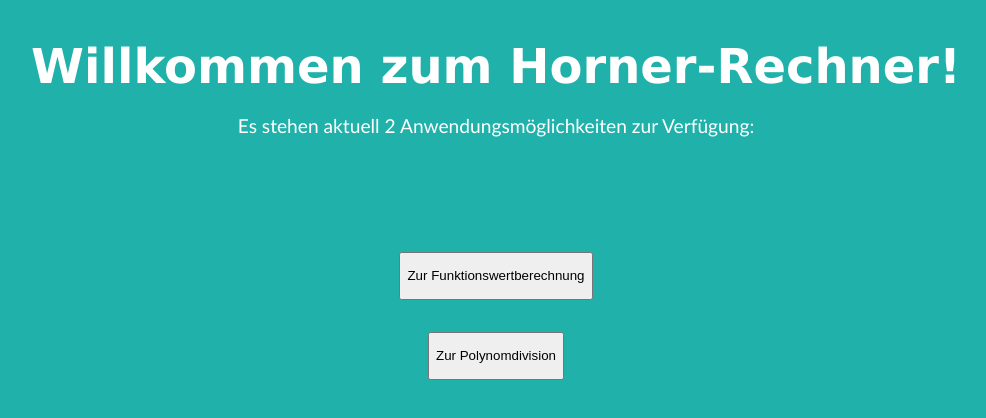
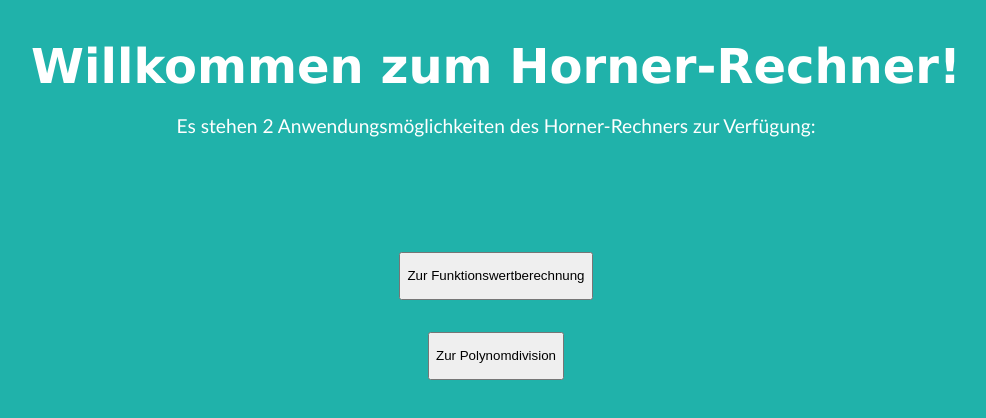
Before and after one commit to MarcelTheShadow/Horner, a Vue app: page / in a window 1280 px wide. Shown: the top 418 px of the page, without its empty margins (144-1130 px from the left). Built offline with nearby package versions, Linux system fonts and the light colour scheme.

Commit message:
Dokumentation und Anpassung

```diff
--- a/src/App.vue
+++ b/src/App.vue
@@ -1,11 +1,13 @@
 <script setup>
 </script>
 <template>
+  <!-- Start der App mittels Router -->
   <div class="App">
     <router-view />
   </div>
 </template>
 
+<!-- Style über ganze Anwendung hinweg sichtbar -->
 <style scoped>
 .App {
   background-color: lightseagreen;
--- a/src/components/funktionswertberechnung.vue
+++ b/src/components/funktionswertberechnung.vue
@@ -1,3 +1,4 @@
+<!-- Import von benötigten Variablen; Delegation der Berechnung an die .js-Datei -->
 <script setup>
 import { eingabeFunktionFunktionswertberechnung, eingabeStelleFunktionswertberechnung, eingabeAnzahlAbleitungenFunktionswertberechnung, polynomfunktionFunktionswertberechnung, stelleFunktionswertberechnung, funktionGueltigFunktionswertberechnung, stelleGueltigFunktionswertberechnung, ableitungshoheGueltigFunktionswertberechnung, ausgabeFunktionswertberechnung, eingabeVerarbeitenFunktionswertberechnung } from '../composables/polynomfunktionMethoden.js';
 </script>
@@ -6,42 +7,58 @@ import { eingabeFunktionFunktionswertberechnung, eingabeStelleFunktionswertberec
     <div class="Ueberschrift">
         Horner-Rechner - Funktionswertberechnung
     </div>
+    <!-- Eingabe -->
     <div class="eingabeBenutzerTextUndButton">
         <div class="eingabeBenutzerNurText">
+            <!-- Eingabe der Polynomfunktion, durch Enter Berechnung -->
             <input type="text" v-model="eingabeFunktionFunktionswertberechnung"
                 @keyup.enter="eingabeVerarbeitenFunktionswertberechnung()" placeholder="Polynomfunktion"
                 style="width: 20vw;" />
+            <!-- Eingabe der Stelle zur Funktionswertberechnung, durch Enter Berechnung -->
             <input type="text" v-model="eingabeStelleFunktionswertberechnung"
                 @keyup.enter="eingabeVerarbeitenFunktionswertberechnung()" placeholder="Stelle von x"
                 style="width: 10vw;">
+            <!-- Eingabe der Ordnung der Ableitung, durch Enter Berechnung -->
             <input type="text" v-model="eingabeAnzahlAbleitungenFunktionswertberechnung"
                 @keyup.enter="eingabeVerarbeitenFunktionswertberechnung()" placeholder="Ordnung der Ableitung"
-                style="width: 10vw;">
+                style="width: 15vw;">
         </div>
+        <!-- Durch Drücken Berechnung-->
         <button @click="eingabeVerarbeitenFunktionswertberechnung()">Führe Funktionswertberechnung aus</button>
     </div>
+
+    <!-- Ausgabe -->
     <div class="text">
-        <div v-if="(funktionGueltigFunktionswertberechnung && stelleGueltigFunktionswertberechnung && ableitungshoheGueltigFunktionswertberechnung)">
+        <!-- Ausgabe der Ergebnisse, wenn die Eingaben gültig sind -->
+        <div
+            v-if="(funktionGueltigFunktionswertberechnung && stelleGueltigFunktionswertberechnung && ableitungshoheGueltigFunktionswertberechnung)">
             <p>Eingegebene Polynomfunktion: {{ polynomfunktionFunktionswertberechnung }}</p>
             <p>Eingegebene Nullstelle: {{ stelleFunktionswertberechnung }}</p>
-            <p>Ergebnis der Funktionswertberechnung: <span class="wichtigeAusgabe"> {{ ausgabeFunktionswertberechnung }} </span> </p>
+            <p>Ergebnis der Funktionswertberechnung: <span class="wichtigeAusgabe"> {{ ausgabeFunktionswertberechnung }}
+                </span> </p>
         </div>
+        <!-- Ausgabe der Fehlermeldungen, wenn die Eingaben ungültig sind -->
+        <!-- Fehlermeldung bei ungültiger Polynomfunktion gibt allgemein an, wie welche Daten eingegeben werden müssen, nicht nur Polynomfunktion-->
         <div v-else-if="!funktionGueltigFunktionswertberechnung">
             <p>Die eingegebene Funktion ist ungültig!</p>
             <p>Es ist zu beachten:</p>
             <p>Arbeite für die Polynomfunktion mit dem Format a*x^n + b*x^m + c*x^k...</p>
-            <p>Die Koeffizienten a,b,c... und die eingegebene Stelle müssen ganze Zahlen, die Exponenten n,m,k... sowie die angegebene Ordnung der Ableitung natürliche Zahlen
+            <p>Die Koeffizienten a,b,c... und die eingegebene Stelle müssen ganze Zahlen, die Exponenten n,m,k... sowie
+                die angegebene Ordnung der Ableitung natürliche Zahlen
                 sein</p>
+        <!-- Fehlermeldung für ungültige Stelle-->
         </div>
         <div v-else-if="!stelleGueltigFunktionswertberechnung">
             <p>Es muss eine ganze Zahl als Stelle eingegeben werden!</p>
         </div>
+        <!-- Fehlermeldung für ungültige Ordnung der Ableitung-->
         <div v-else-if="!ableitungshoheGueltigFunktionswertberechnung">
             <p>Es muss eine natürliche Zahl als Ordnung der Ableitung angegeben werden!</p>
         </div>
     </div>
 </template>
 
+<!-- Import von benötigten CSS-Dateien für Style -->
 <style scoped>
 @import '../assets/styleForAll.css';
 @import '../assets/styleForTextInputs.css';
--- a/src/components/home.vue
+++ b/src/components/home.vue
@@ -1,3 +1,4 @@
+<!-- Router, um von der Homepage aus auf die beiden anderen Seiten zu gelangen -->
 <script setup>
 import router from '../router/index.js';
 </script>
@@ -7,14 +8,17 @@ import router from '../router/index.js';
         Willkommen zum Horner-Rechner!
     </div>
     <div class="text">
-        <p>Es stehen aktuell 2 Anwendungsmöglichkeiten zur Verfügung: </p>
+        <p>Es stehen 2 Anwendungsmöglichkeiten des Horner-Rechners zur Verfügung: </p>
     </div>
     <div class="routerButtons">
+        <!-- Buttons führen zu den zwei Vue-Seiten zur Anwendung des Horner-Schemas, Konfiguration in router/index.js -->
         <button @click="router.push('/funktionswertberechnung')">Zur Funktionswertberechnung</button>
         <button @click="router.push('/polynomdivision')">Zur Polynomdivision</button>
     </div>
 </template>
 
+<!-- Import von benötigter CSS-Dateie für Style -->
+ <!-- Zusätzlich Style für routerButtons, der nur hier genutzt wird-->
 <style scoped>
 @import '../assets/styleForAll.css';
 
--- a/src/components/polynomdivision.vue
+++ b/src/components/polynomdivision.vue
@@ -1,3 +1,4 @@
+<!-- Import von benötigten Variablen; Delegation der Berechnung an die .js-Datei -->
 <script setup>
 import { eingabeFunktionPolynomdivision, eingabeNullstellePolynomdivision, polynomfunktionPolynomdivision, nullstellePolynomdivision, funktionGueltigPolynomdivision, stelleGueltigPolynomdivision, ausgabePolynomdivision, eingabeVerarbeitenPolynomdivision } from '../composables/polynomfunktionMethoden.js';
 </script>
@@ -6,22 +7,30 @@ import { eingabeFunktionPolynomdivision, eingabeNullstellePolynomdivision, polyn
     <div class="Ueberschrift">
         Horner-Rechner - Polynomdivision
     </div>
+    <!-- Eingabe -->
     <div class="eingabeBenutzerTextUndButton">
         <div class="eingabeBenutzerNurText">
+            <!-- Eingabe der Polynomfunktion, durch Enter Berechnung -->
             <input type="text" v-model="eingabeFunktionPolynomdivision"
                 @keyup.enter="eingabeVerarbeitenPolynomdivision()" placeholder="Polynomfunktion" style="width: 20vw;" />
-            <input type="text" v-model="eingabeNullstellePolynomdivision"
+            <!-- Eingabe der Nullstelle, durch Enter Berechnung -->
+                <input type="text" v-model="eingabeNullstellePolynomdivision"
                 @keyup.enter="eingabeVerarbeitenPolynomdivision()" placeholder="Nullstelle" style="width: 10vw;">
         </div>
+        <!-- Durch Drücken Berechnung-->
         <button @click="eingabeVerarbeitenPolynomdivision()">Führe Polynomdivision aus</button>
     </div>
 
+    <!-- Ausgabe -->
     <div class="text">
+        <!-- Ausgabe der Ergebnisse, wenn die Eingaben gültig sind -->
         <div v-if="(funktionGueltigPolynomdivision && stelleGueltigPolynomdivision)">
             <p>Eingegebene Polynomfunktion: {{ polynomfunktionPolynomdivision }}</p>
             <p>Eingegebene Nullstelle: {{ nullstellePolynomdivision }}</p>
             <p >Ergebnis der Polynomdivision: <span class="wichtigeAusgabe"> {{ ausgabePolynomdivision }} </span></p>
         </div>
+        <!-- Ausgabe der Fehlermeldungen, wenn die Eingaben ungültig sind -->
+        <!-- Fehlermeldung bei ungültiger Polynomfunktion gibt allgemein an, wie welche Daten eingegeben werden müssen, nicht nur Polynomfunktion-->
         <div v-else-if="!funktionGueltigPolynomdivision">
             <p>Die eingegebene Funktion ist ungültig!</p>
             <p>Es ist zu beachten:</p>
@@ -29,12 +38,14 @@ import { eingabeFunktionPolynomdivision, eingabeNullstellePolynomdivision, polyn
             <p>Die Koeffizienten a,b,c... sowie die eingegebene Nullstelle müssen ganze Zahlen, die Exponenten n,m,k...
                 natürliche Zahlen sein</p>
         </div>
+        <!-- Fehlermeldung für ungültige Nullstelle-->
         <div v-else-if="!stelleGueltigPolynomdivision">
             <p>Es muss eine ganze Zahl als Nullstelle der Polynomfunktion eingegeben werden!</p>
         </div>
     </div>
 </template>
 
+<!-- Import von benötigten CSS-Dateien für Style -->
 <style scoped>
 @import '../assets/styleForAll.css';
 @import '../assets/styleForTextInputs.css';
--- a/src/main.js
+++ b/src/main.js
@@ -2,4 +2,5 @@ import { createApp } from 'vue'
 import App from './App.vue'
 import router from './router'
 
+// Start der Vue-Anwendung mit App und Router-Navigation
 createApp(App).use(router).mount('#app')
--- a/src/router/index.js
+++ b/src/router/index.js
@@ -3,15 +3,18 @@ import Polynomdivision from '../components/polynomdivision.vue'
 import Funktionswertberechnung from '../components/funktionswertberechnung.vue'
 import Home from '../components/home.vue'
 
+// Definition der Routen für die Anwendung, Start bei '/' mit Home-Komponente
 const routes = [
     {path: '/', component: Home },
   { path: '/polynomdivision', component: Polynomdivision },
   { path: '/funktionswertberechnung', component: Funktionswertberechnung }
 ]
 
+// Iniitialisierung des Routers
 const router = createRouter({
   history: createWebHistory(),
   routes
 })
 
+// Export des Routers für die Verwendung in der Vue-Anwendung
 export default router
```
